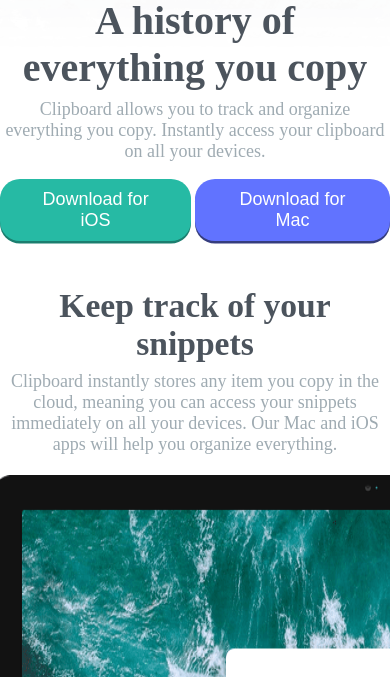
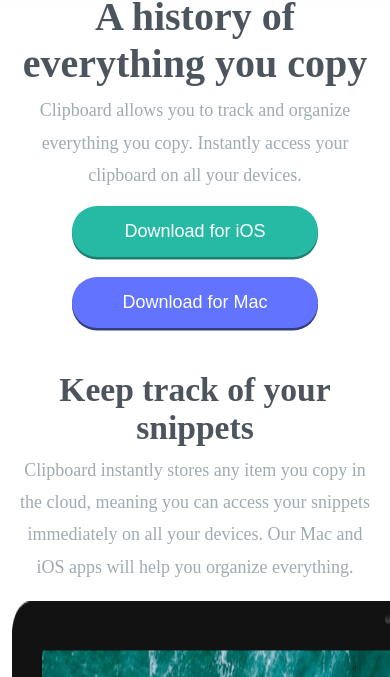
Before and after one commit to Yasmim-Coimbra/clipboard-landing-page, a plain HTML site: page index.html in a window 390 px wide. Shown: the part 167-844 px from the top of the page. Drawn offline with Linux system fonts and the light colour scheme; a web font is replaced by a local one.

Commit message:
adding some more global stylization

```diff
--- a/src/css/globals.css
+++ b/src/css/globals.css
@@ -1,5 +1,9 @@
 body {
     font-family: "Bai Jamjuree", serif;
+}
+
+main, footer {
+    padding-inline: 5%;
 }
 
 h1,
@@ -12,6 +16,7 @@ h3 {
 p {
     color: hsl(201, 11%, 66%);
     Font-size: 18px;
+    line-height: 180%;
 }
 
 .botoes {
@@ -44,3 +49,15 @@ p {
     background-color: hsl(233, 100%, 69%, 0.8);
     box-shadow: 0 2.5px 0 0 hsl(233, 41%, 35%, 0.8);
 }
+
+@media (max-width: 564px) {
+    .botoes {
+        flex-direction: column;
+        width: 70%;
+        gap: 20px;
+    }
+    .botoes button {
+        padding: 15px;
+        border-radius: 25px;
+    }
+}
```
